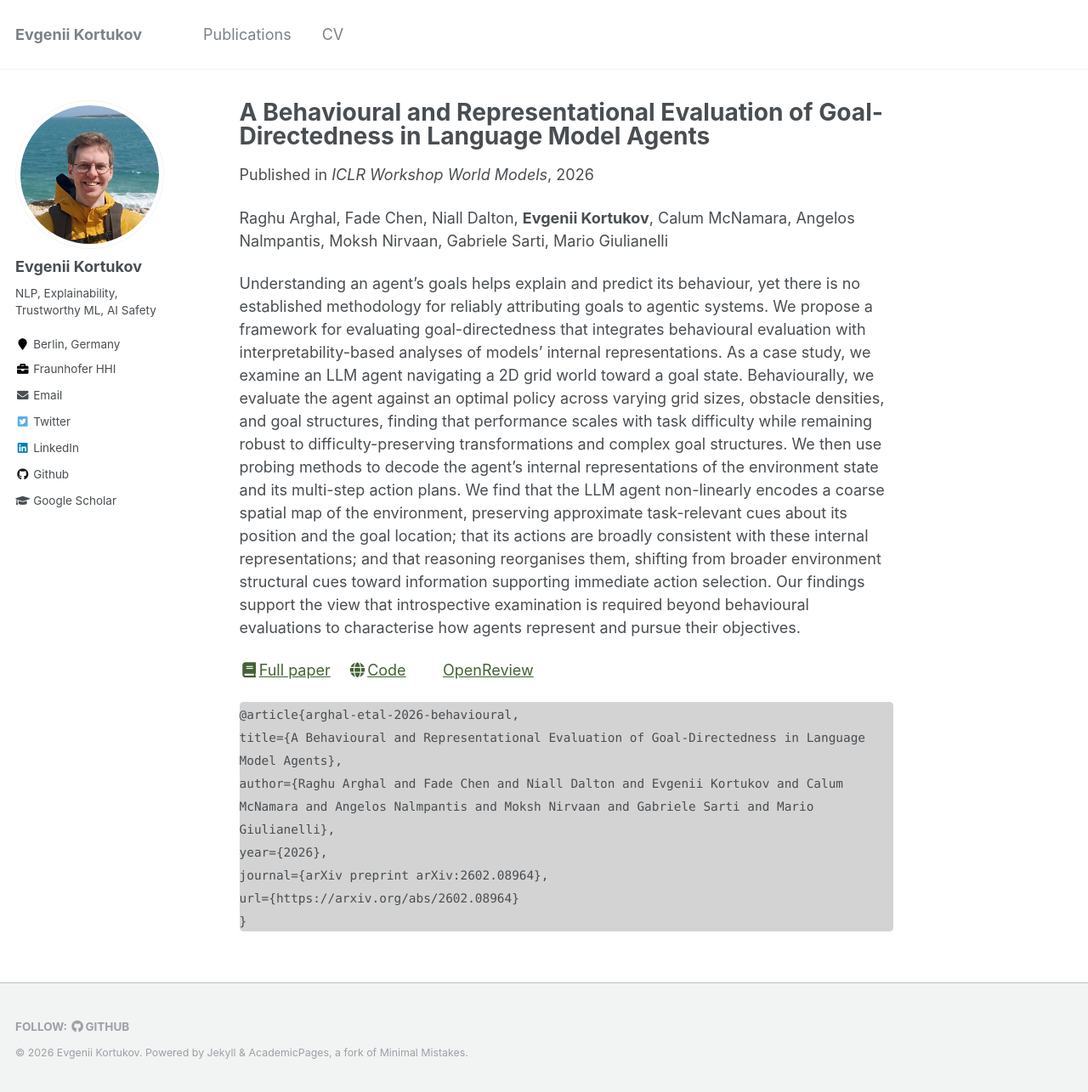
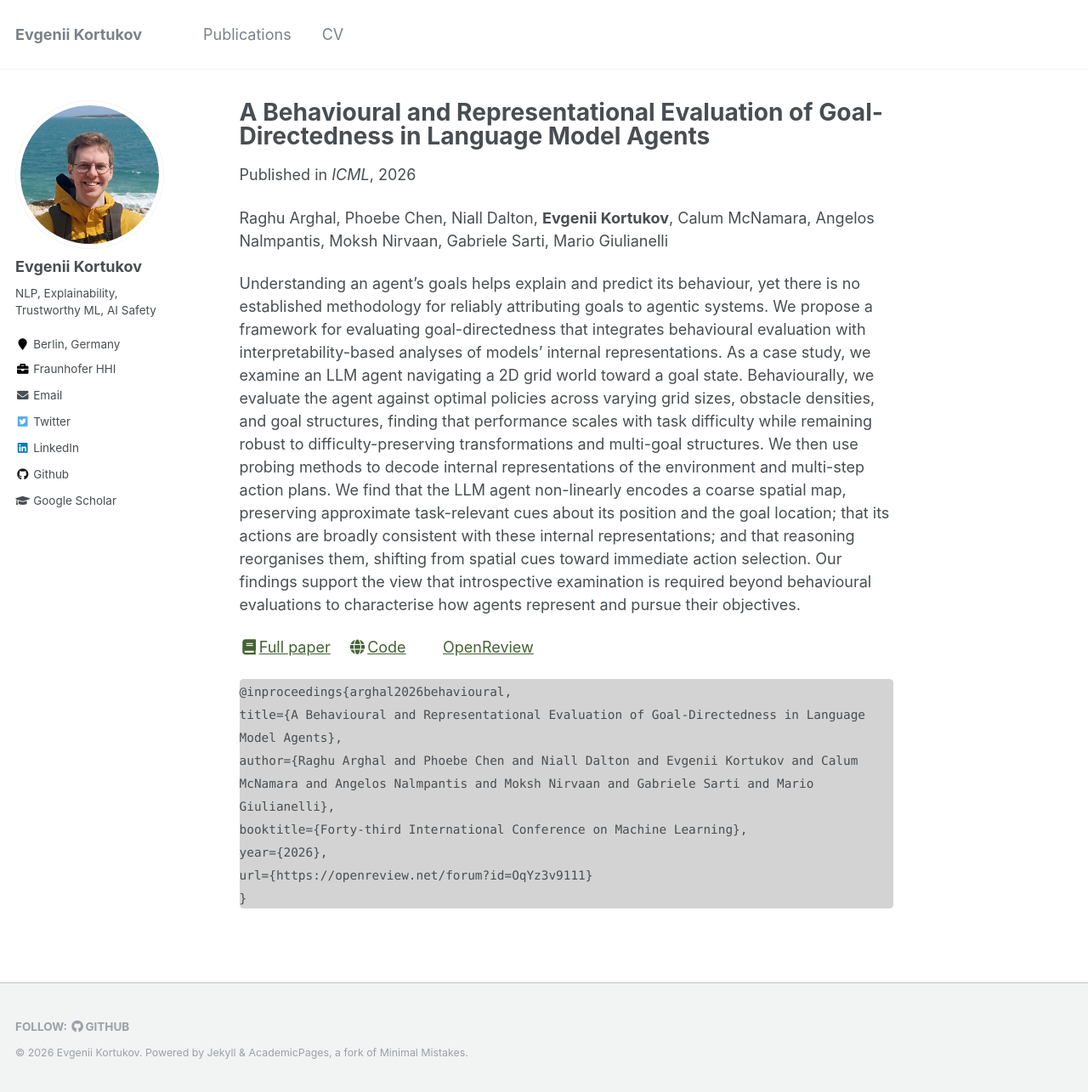
Before and after one commit to kortukov/kortukov.github.io, a Jekyll site: the page built from _publications/2026-03-02-telos.md, in a window 1280 px wide and 1285 px high. Shown: the whole window at 85% size. Built offline with Jekyll 4.4.1, drawn with Linux system fonts in a browser that asks for light colours.

Commit message:
Add future-probes publication; update goal-directedness to ICML 2026
Co-Authored-By: Claude Opus 4.8 <noreply@anthropic.com>

```diff
--- a/_publications/2026-03-02-telos.md
+++ b/_publications/2026-03-02-telos.md
@@ -1,24 +1,24 @@
 ---
 title: "A Behavioural and Representational Evaluation of Goal-Directedness in Language Model Agents"
-type: Workshop
+type: Conference
 collection: publications
 permalink: /publication/2026-03-02-telos
 excerpt: 'We propose a framework for evaluating goal-directedness in LLM agents, integrating behavioural evaluation with interpretability analyses of internal representations.'
-date: 2026-03-02
+date: 2026-07-18
 paperurl: 'https://arxiv.org/abs/2602.08964'
 codeurl: 'https://github.com/SPAR-Telos/interp'
-authors: 'Raghu Arghal, Fade Chen, Niall Dalton, **Evgenii Kortukov**, Calum McNamara, Angelos Nalmpantis, Moksh Nirvaan, Gabriele Sarti, Mario Giulianelli'
-venue: 'ICLR Workshop World Models'
-bibtex: "@article{arghal-etal-2026-behavioural, <br>
+authors: 'Raghu Arghal, Phoebe Chen, Niall Dalton, **Evgenii Kortukov**, Calum McNamara, Angelos Nalmpantis, Moksh Nirvaan, Gabriele Sarti, Mario Giulianelli'
+venue: 'ICML'
+bibtex: "@inproceedings{arghal2026behavioural, <br>
     title={A Behavioural and Representational Evaluation of Goal-Directedness in Language Model Agents}, <br>
-    author={Raghu Arghal and Fade Chen and Niall Dalton and Evgenii Kortukov and Calum McNamara and Angelos Nalmpantis and Moksh Nirvaan and Gabriele Sarti and Mario Giulianelli}, <br>
+    author={Raghu Arghal and Phoebe Chen and Niall Dalton and Evgenii Kortukov and Calum McNamara and Angelos Nalmpantis and Moksh Nirvaan and Gabriele Sarti and Mario Giulianelli}, <br>
+    booktitle={Forty-third International Conference on Machine Learning}, <br>
     year={2026}, <br>
-    journal={arXiv preprint arXiv:2602.08964}, <br>
-    url={https://arxiv.org/abs/2602.08964} <br>
+    url={https://openreview.net/forum?id=OqYz3v9111} <br>
 }"
 ---
-Understanding an agent's goals helps explain and predict its behaviour, yet there is no established methodology for reliably attributing goals to agentic systems. We propose a framework for evaluating goal-directedness that integrates behavioural evaluation with interpretability-based analyses of models' internal representations. As a case study, we examine an LLM agent navigating a 2D grid world toward a goal state. Behaviourally, we evaluate the agent against an optimal policy across varying grid sizes, obstacle densities, and goal structures, finding that performance scales with task difficulty while remaining robust to difficulty-preserving transformations and complex goal structures. We then use probing methods to decode the agent's internal representations of the environment state and its multi-step action plans. We find that the LLM agent non-linearly encodes a coarse spatial map of the environment, preserving approximate task-relevant cues about its position and the goal location; that its actions are broadly consistent with these internal representations; and that reasoning reorganises them, shifting from broader environment structural cues toward information supporting immediate action selection. Our findings support the view that introspective examination is required beyond behavioural evaluations to characterise how agents represent and pursue their objectives.
+Understanding an agent's goals helps explain and predict its behaviour, yet there is no established methodology for reliably attributing goals to agentic systems. We propose a framework for evaluating goal-directedness that integrates behavioural evaluation with interpretability-based analyses of models' internal representations. As a case study, we examine an LLM agent navigating a 2D grid world toward a goal state. Behaviourally, we evaluate the agent against optimal policies across varying grid sizes, obstacle densities, and goal structures, finding that performance scales with task difficulty while remaining robust to difficulty-preserving transformations and multi-goal structures. We then use probing methods to decode internal representations of the environment and multi-step action plans. We find that the LLM agent non-linearly encodes a coarse spatial map, preserving approximate task-relevant cues about its position and the goal location; that its actions are broadly consistent with these internal representations; and that reasoning reorganises them, shifting from spatial cues toward immediate action selection. Our findings support the view that introspective examination is required beyond behavioural evaluations to characterise how agents represent and pursue their objectives.
 
 [<i class="fa fa-fw fa-book" aria-hidden="true"></i>Full paper](https://arxiv.org/abs/2602.08964) &nbsp;&nbsp;
 [<i class="fa fa-fw fa-globe" aria-hidden="true"></i>Code](https://github.com/SPAR-Telos/interp) &nbsp;&nbsp;
-[<i class="fa fa-fw fa-external-link" aria-hidden="true"></i>OpenReview](https://openreview.net/forum?id=IBJfUikyoH)
+[<i class="fa fa-fw fa-external-link" aria-hidden="true"></i>OpenReview](https://openreview.net/forum?id=OqYz3v9111)
```
Also changed, not shown: _publications/2026-07-18-future-probes.md (added, +25 -0 lines).
